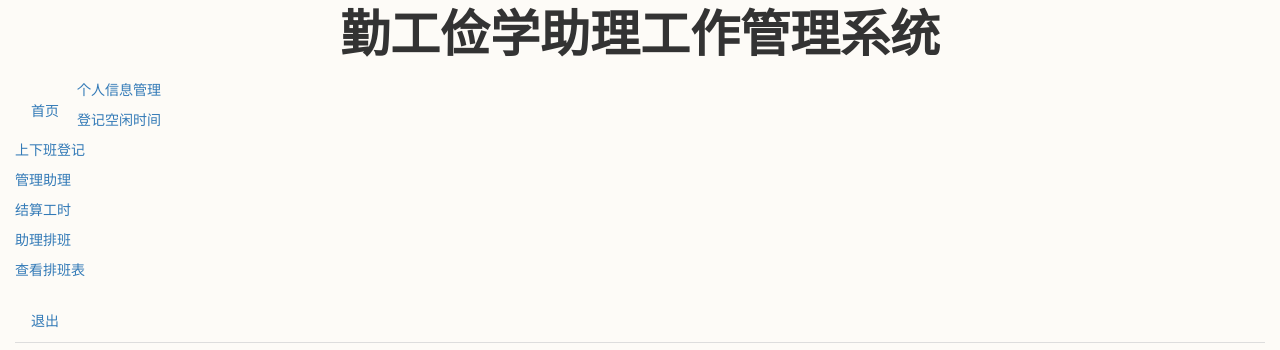
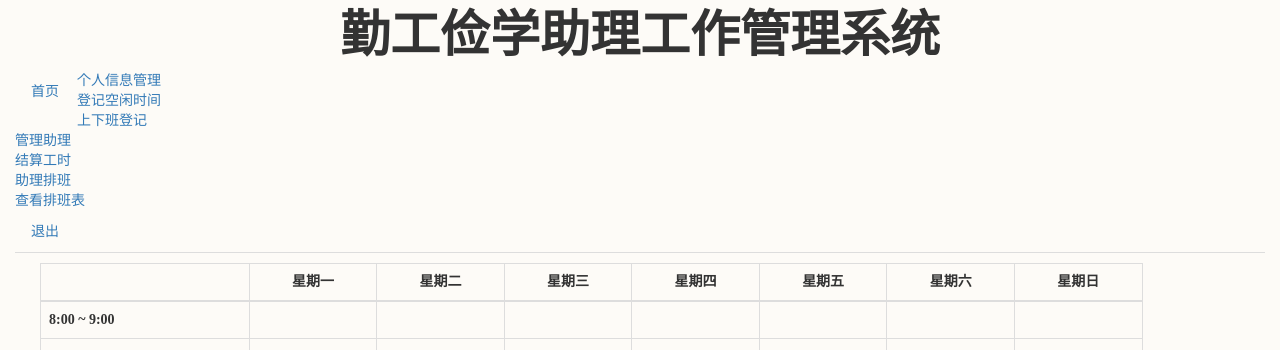
Before and after one commit to HuihuangZhang/AMS, a PHP site: the page made by Home/View/Scheduling/SchedulingForm.html in a window 1280 px wide. Shown: the top 350 px of the page. Run offline with PHP 8.4, Linux system fonts and the light colour scheme; the template is opened without the code that fills it, so the values that code supplies are empty.

Commit message:
修改 助理排班 页面布局
修改 助理排班 页面的标题和导航栏布局，使之与其他页面的标题和导航栏布局一致。

```diff
--- a/Public/css/SchedulingForm.css
+++ b/Public/css/SchedulingForm.css
@@ -15,5 +15,4 @@ body {
 
 ul { list-style-type: none;}
 li { display: inline-span;}
-li { margin: 10px 0;}
 input.labelauty + label { font: 12px "Microsoft Yahei";}
```
